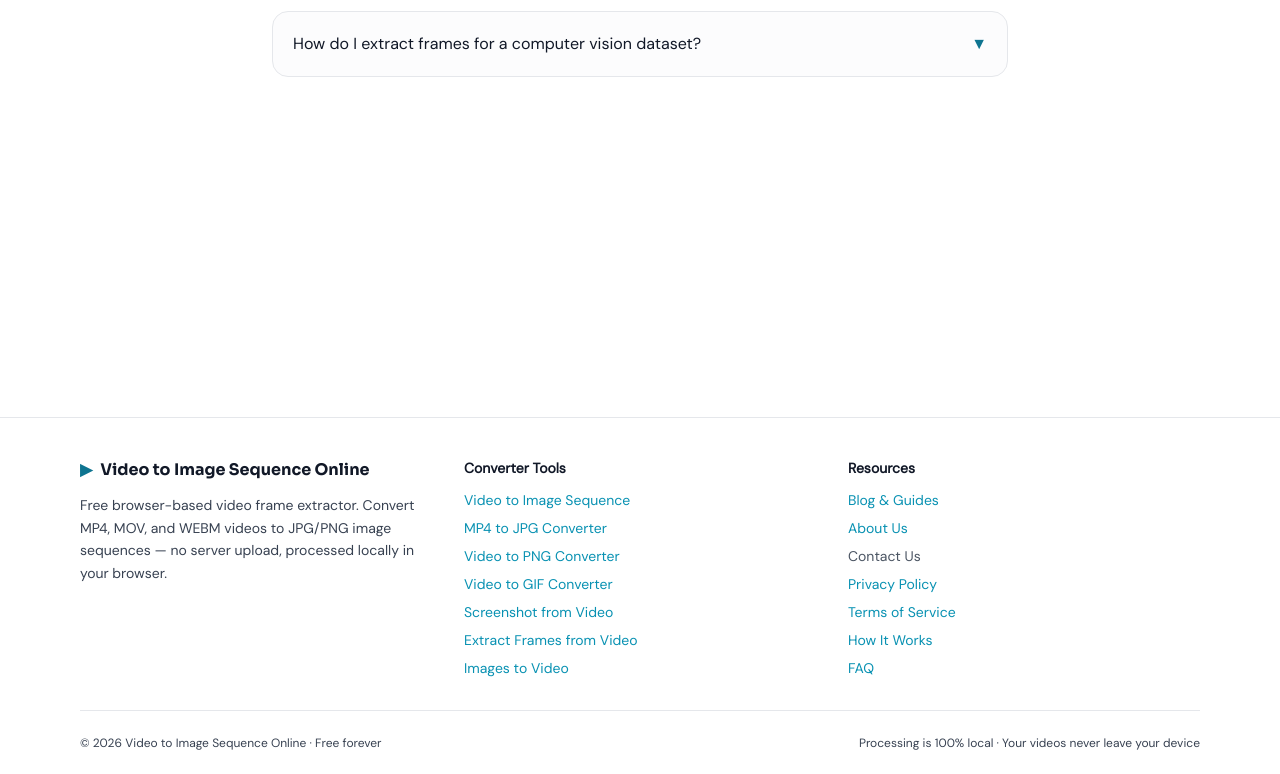
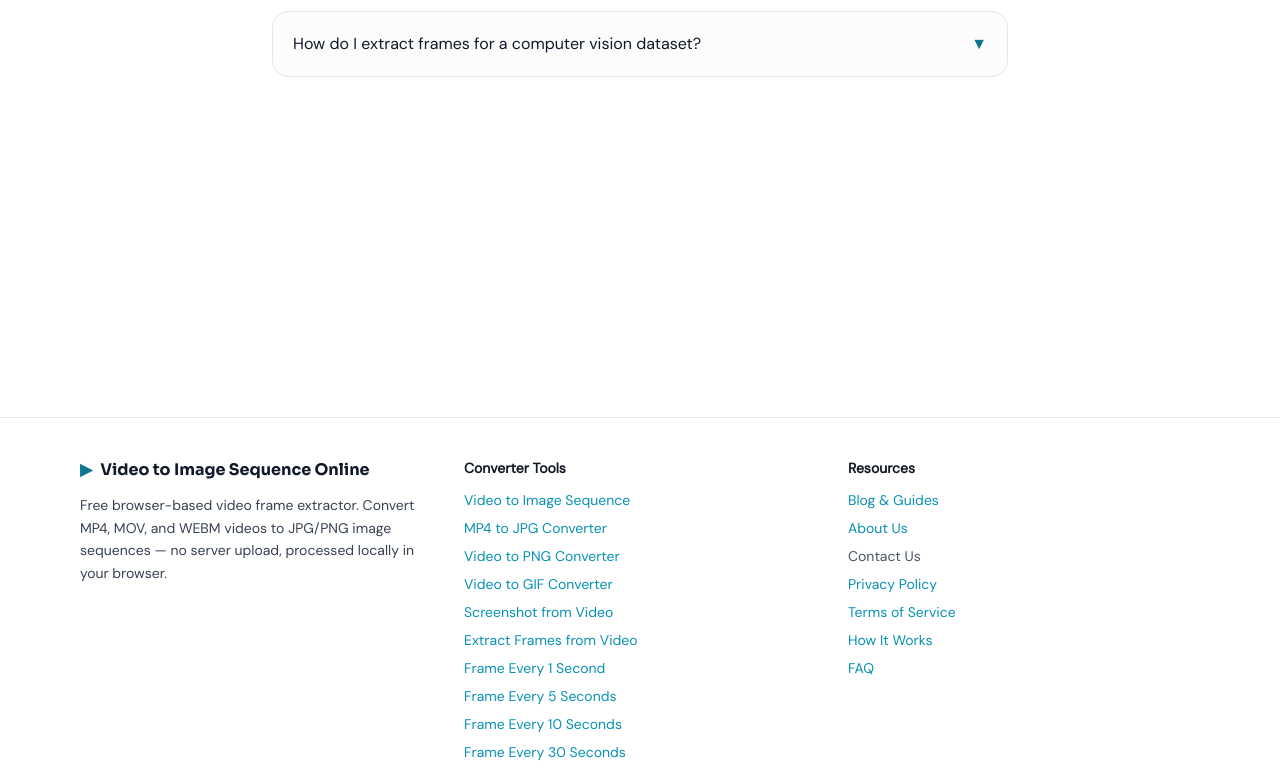
Before and after one commit to msachal5700/video-to-image-sequence, a React (Vite) app: page / in a window 1280 px wide. Shown: the part 11226-12000 px from the top of the page. Built offline with nearby package versions, Linux system fonts and the light colour scheme.

Commit message:
Footer: link every-N-seconds pages

```diff
--- a/components/Footer.tsx
+++ b/components/Footer.tsx
@@ -29,6 +29,10 @@ const Footer = () => {
               <li><Link to="/video-to-gif" className="text-gray-600 hover:text-cyan-400 transition">Video to GIF Converter</Link></li>
               <li><Link to="/screenshot-from-video" className="text-gray-600 hover:text-cyan-400 transition">Screenshot from Video</Link></li>
               <li><Link to="/extract-frames-from-video" className="text-gray-600 hover:text-cyan-400 transition">Extract Frames from Video</Link></li>
+              <li><Link to="/extract-frame-every-1-second" className="text-gray-600 hover:text-cyan-400 transition">Frame Every 1 Second</Link></li>
+              <li><Link to="/extract-frame-every-5-seconds" className="text-gray-600 hover:text-cyan-400 transition">Frame Every 5 Seconds</Link></li>
+              <li><Link to="/extract-frame-every-10-seconds" className="text-gray-600 hover:text-cyan-400 transition">Frame Every 10 Seconds</Link></li>
+              <li><Link to="/extract-frame-every-30-seconds" className="text-gray-600 hover:text-cyan-400 transition">Frame Every 30 Seconds</Link></li>
               <li><Link to="/images-to-video" className="text-gray-600 hover:text-cyan-400 transition">Images to Video</Link></li>
             </ul>
           </div>
```
